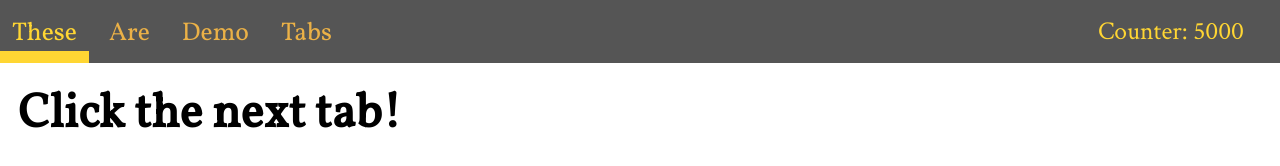
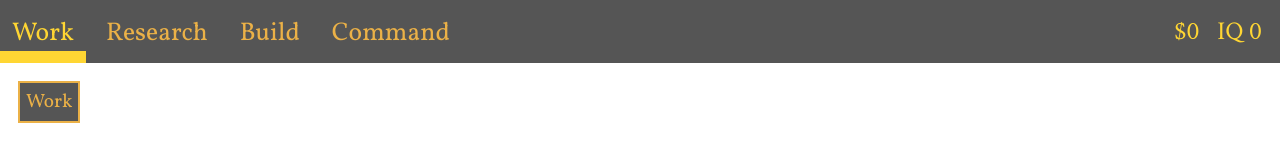
Before and after one commit to Zayul/Zayul.github.io, a plain HTML site: page index.html in a window 1280 px wide. Drawn offline with Linux system fonts and the light colour scheme.

Commit message:
Added a lot

```diff
--- a/index.html
+++ b/index.html
@@ -11,28 +11,25 @@
 <body>
     <div class="topBar">
         <div class="navigation">
-            <div class="tabButton unlocked active" onclick="openTab(event,'work')">These</div>
-            <div class="tabButton unlocked inActive" onclick="openTab(event,'build')">Are</div>
-            <div class="tabButton unlocked inActive" onclick="openTab(event,'research')">Demo</div>
-            <div class="tabButton unlocked inActive" onclick="openTab(event,'command')">Tabs</div>
+            <div class="tabButton unlocked active" id="workButton" onclick="openTab(event,'work')">Work</div>
+            <div class="tabButton unlocked inActive" id="researchButton" onclick="openTab(event,'research')">Research</div>
+            <div class="tabButton unlocked inActive" id="buildButton" onclick="openTab(event,'build')">Build</div>
+            <div class="tabButton unlocked inActive" id="commandButton" onclick="openTab(event,'command')">Command</div>
         </div>
         <div class="info">
             <div id="moneyCounter" class="counter unlocked"></div>
             <div id="iqCounter" class="counter unlocked"></div>
         </div>
     </div>
-    <div id="work" class="tabContent">
-        <h1>Click the next tab!</h1>
-        <!--<div class="workButton" onclick="runButton(event)">Work</div>-->
+    <div class="tabContent" id="work">
+        <div class="actButton" id="workButton" onclick="runButton(event, 'workButton')">Work</div>
     </div>
-    <div id="build" class="tabContent" style="display:none">
-        <h1>Isn't this fun?</h1>
+    <div class="tabContent" id="research" style="display:none">
+        <div class="actButton" id="researchButton" onclick="runButton(event, 'researchButton')">Research</div>
     </div>
-    <div id="research" class="tabContent" style="display:none">
-        <h1>Although this may seem simple,</h1>
+    <div class="tabContent" id="build" style="display:none">
     </div>
-    <div id="command" class="tabContent" style="display:none">
-        <h1>It took quite a while!</h1>
+    <div class="tabContent" id="command" style="display:none">
     </div>
     <script>
     setInterval(delTime, 1);
--- a/scripts.js
+++ b/scripts.js
@@ -1,23 +1,41 @@
-var money = 0;
-var iq = 0;
 var d = new Date();
 var prev = d.getTime()-1;
 var now = d.getTime();
+var elapse = 0;
+
+var money = 0;
+var iq = 0;
+
 var currentTask = "none";
 
 function delTime() {
     d = new Date();
     prev = now;
     now = d.getTime();
-    var elapse = now - prev;
+    elapse = now - prev;
     gameLoop(elapse);
 }
 
 function gameLoop(elapse) {
-    money += elapse;
-    iq += elapse;
-    //document.getElementById("iqCounter").innerHTML = "IQ " + iq;
-    document.getElementById("moneyCounter").innerHTML = "Counter: " + money;
+    if(currentTask == 'work') {
+        money += elapse;
+    }
+    else if (currentTask == 'research') {
+        iq += elapse;
+    }
+    document.getElementById("iqCounter").innerHTML = "IQ " + iq;
+    document.getElementById("moneyCounter").innerHTML = "$" + money;
+}
+
+function runButton(event, buttonName) {
+    switch(buttonName) {
+        case 'workButton':
+            currentTask = 'work'
+            break;
+        case 'researchButton':
+            currentTask = 'research'
+            break;
+    }
 }
 
 function openTab(event, tabName) {
@@ -35,4 +53,5 @@ function openTab(event, tabName) {
 
     event.currentTarget.className = event.currentTarget.className.replace(" inActive", " active");
     document.getElementById(tabName).style.display = "block";
+    console.log(tabName);
 }
--- a/style.css
+++ b/style.css
@@ -59,10 +59,6 @@ body {
     font-size: 1.6em;
 }
 
-.tabButton.locked {
-    display: none !important;
-}
-
 .tabButton.active {
     border-bottom: 12px solid #ffd633;
     color: #ffd633 !important;
@@ -76,6 +72,22 @@ body {
     color: #ffd633 !important;
 }
 
-.workButton {
-    margin-left: 18px;
+.tabButton.locked {
+    display: none !important;
 }
+
+.actButton {
+    margin: 18px;
+    border: 2px solid #ebb147;
+    font-family: 'Vollkorn', serif;
+    font-size: 1.2em;
+    color: #ebb147;
+    -webkit-user-select: none;
+    cursor: pointer;
+    background-color: #555555;
+    display: inline-block;
+    padding: 6px 6px 6px 6px;
+    text-align: center;
+}
+
+.tabContents
```
Also changed, not shown: fish.txt (added).
